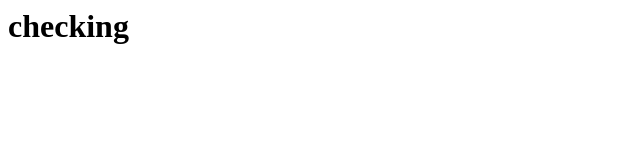
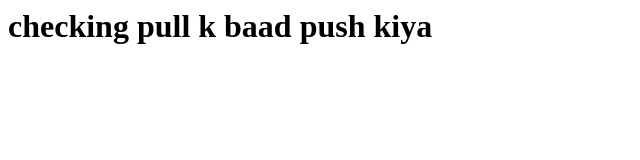
Before and after one commit to pankaj-3103/gitCode, a plain HTML site: page One/checking.html in a window 1280 px wide. Shown: the whole page, without its empty margins (0-640 px from the left). Drawn offline with Linux system fonts and the light colour scheme.

Commit message:
checking ko commit kiya for push

```diff
--- a/One/checking.html
+++ b/One/checking.html
@@ -4,7 +4,7 @@
     </head>
     <body>
         <h1>
-          checking
+          checking pull k baad push kiya
         </h1>
     </body>
 </Html>
```
